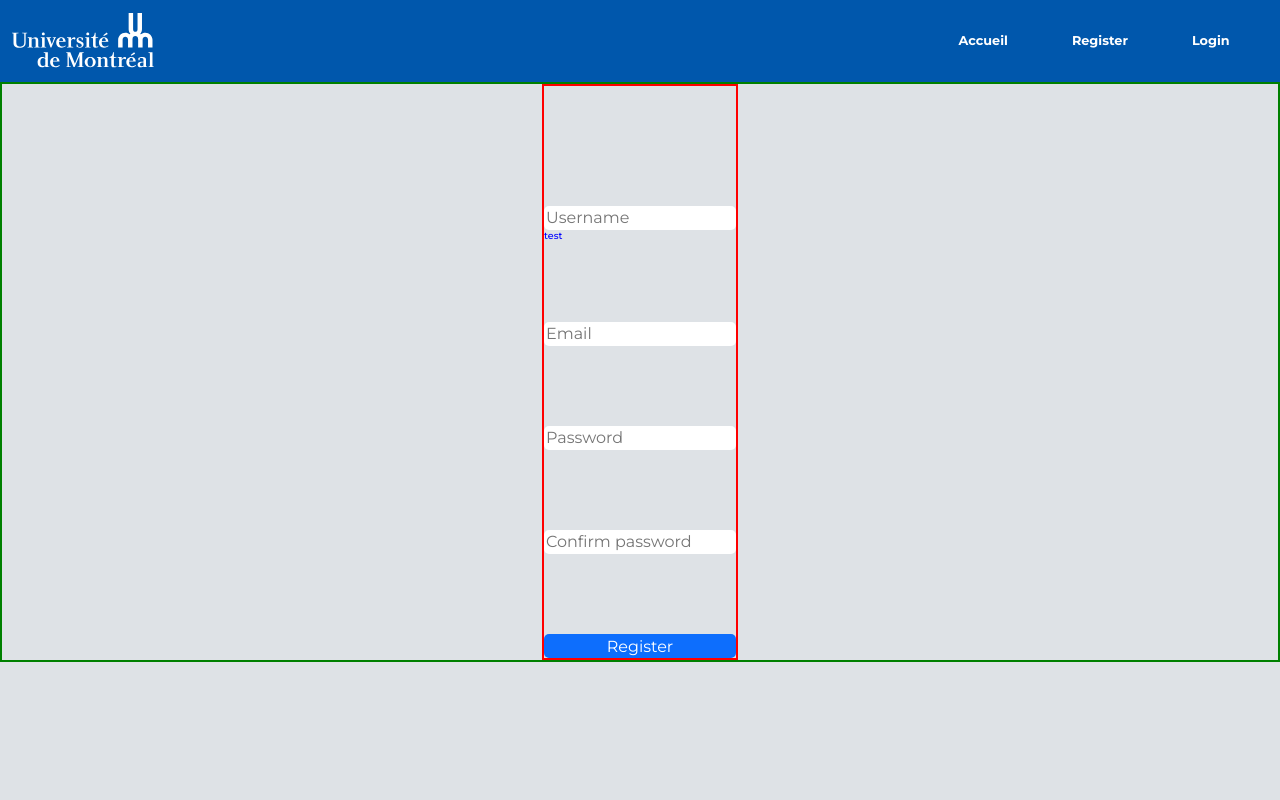
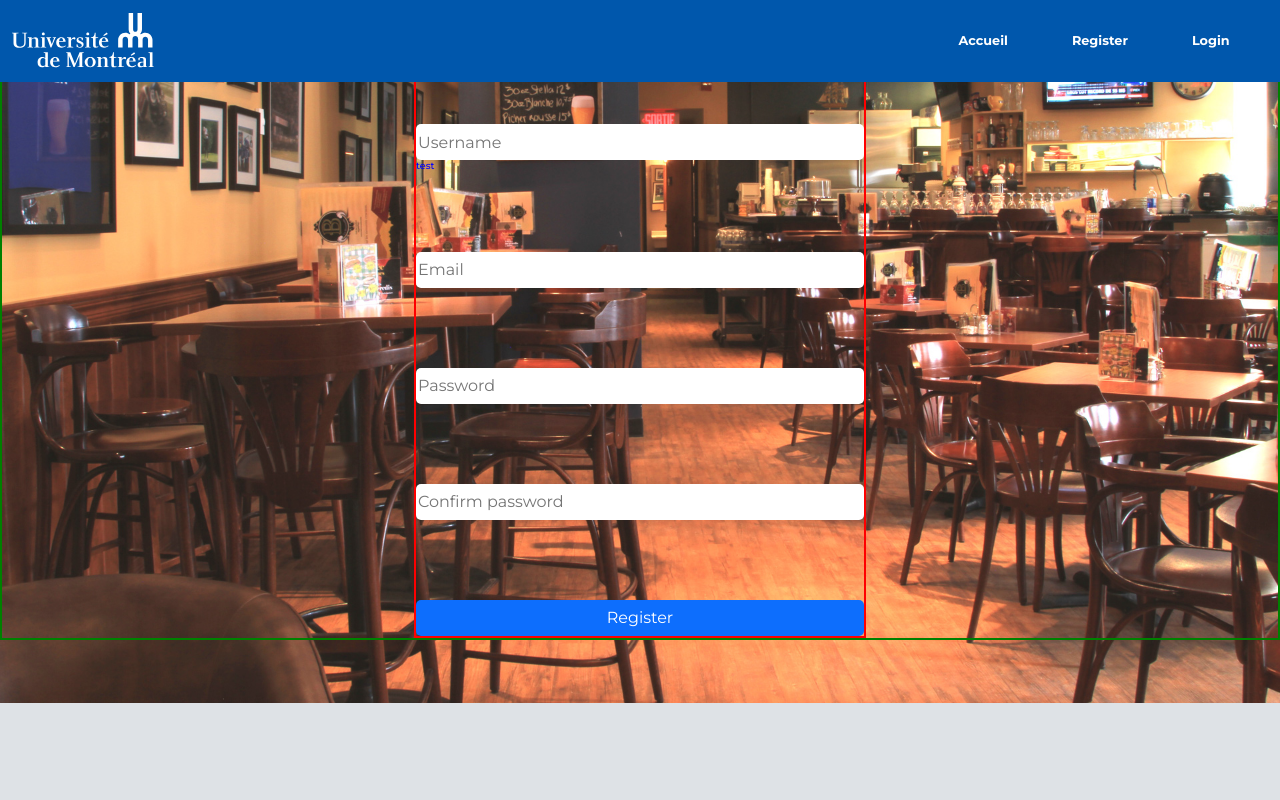
Before and after one commit to maximbarbe/Menu-UDEM-api, a FastAPI app: page /register in a window 1280 px wide. Run offline with FastAPI, Linux system fonts and the light colour scheme.

Commit message:
style register page

```diff
--- a/static/styles/register.css
+++ b/static/styles/register.css
@@ -1,4 +1,15 @@
 
+.register-page-container {
+    position: absolute;
+    top: 0px;
+    background-image: url("../images/cafe-udem.jpg");
+    background-repeat:no-repeat;
+    background-size: cover;
+    background-position-y: -150px;
+    z-index: -1;
+    width: 100vw;
+    height: 100vh;
+}
 .register--form {
     width: 100%;
     display: flex;
@@ -17,8 +28,8 @@
 .register-form-container > input {
     margin-top: 10vh;
     border-radius: 5px;
-    width: 15vw;
-    height: 3vh;
+    width: 35vw;
+    height: 4.5vh;
     border: none;
 }
 .register-form-container > input:focus {
--- a/templates/base.html
+++ b/templates/base.html
@@ -1,9 +1,9 @@
 <!DOCTYPE html>
 <html lang="en">
 <head>
-    <meta charset="UTF-8">
-    <meta http-equiv="X-UA-Compatible" content="IE=edge">
-    <meta name="viewport" content="width=device-width, initial-scale=1.0">
+    <meta charset="UTF-8"/>
+    <meta http-equiv="X-UA-Compatible" content="IE=edge"/>
+    <meta name="viewport" content="width=device-width, initial-scale=1.0"/>
     <title>{% block title %}{% endblock %}</title>
     {% block extra_links %}{% endblock %}
     <link href="https://cdn.jsdelivr.net/npm/bootstrap@5.2.3/dist/css/bootstrap.min.css" rel="stylesheet" integrity="sha384-rbsA2VBKQhggwzxH7pPCaAqO46MgnOM80zW1RWuH61DGLwZJEdK2Kadq2F9CUG65" crossorigin="anonymous"/>
--- a/templates/register.html
+++ b/templates/register.html
@@ -4,6 +4,7 @@
     <link rel="stylesheet" href="{{ url_for('static', path='styles/register.css') }}"/>
 {% endblock %}
 {% block body %}
+<div class="register-page-container">
     {% if not form_data %}
         <div class="register--form">
             <form class="register-form-container" method="post" action="/register">
@@ -38,4 +39,5 @@
         </div>
 
     {% endif %}
+</div>
 {% endblock %}
```
Also changed, not shown: static/images/cafe-udem.jpg (added).
